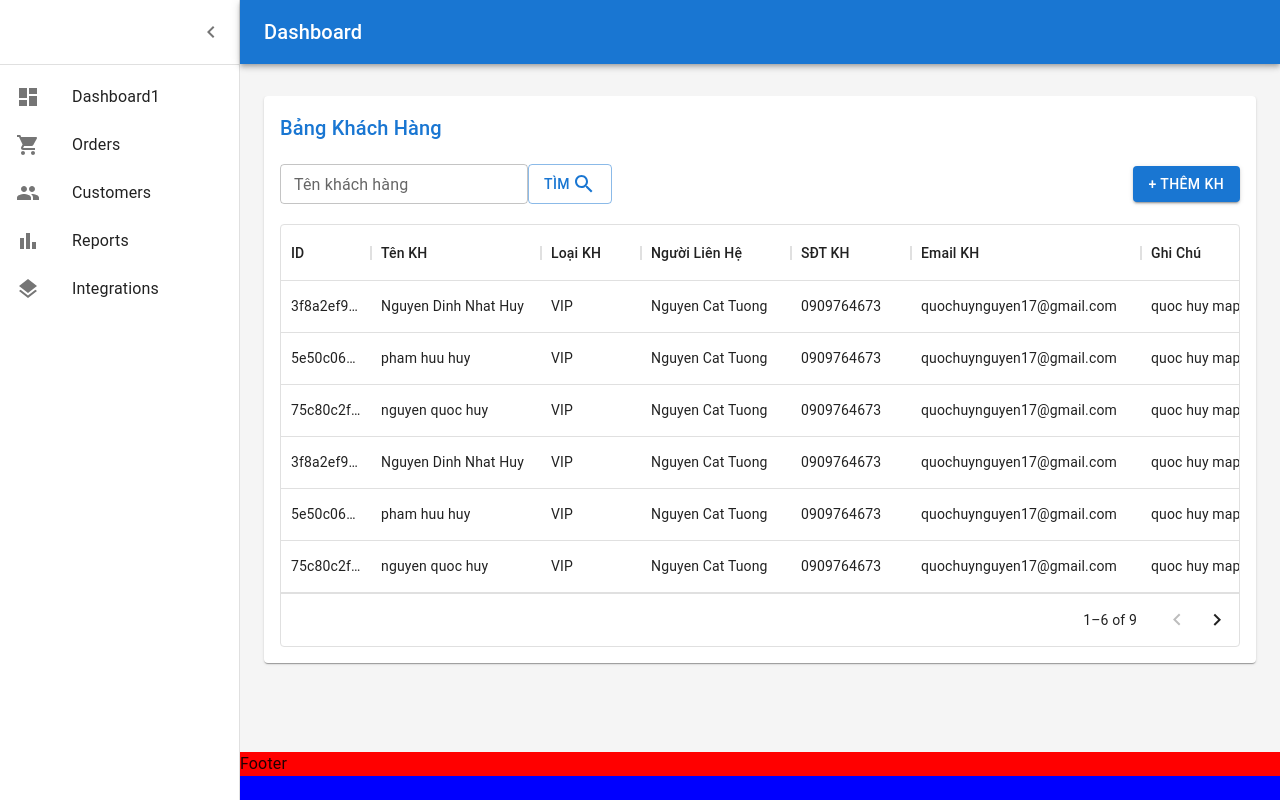
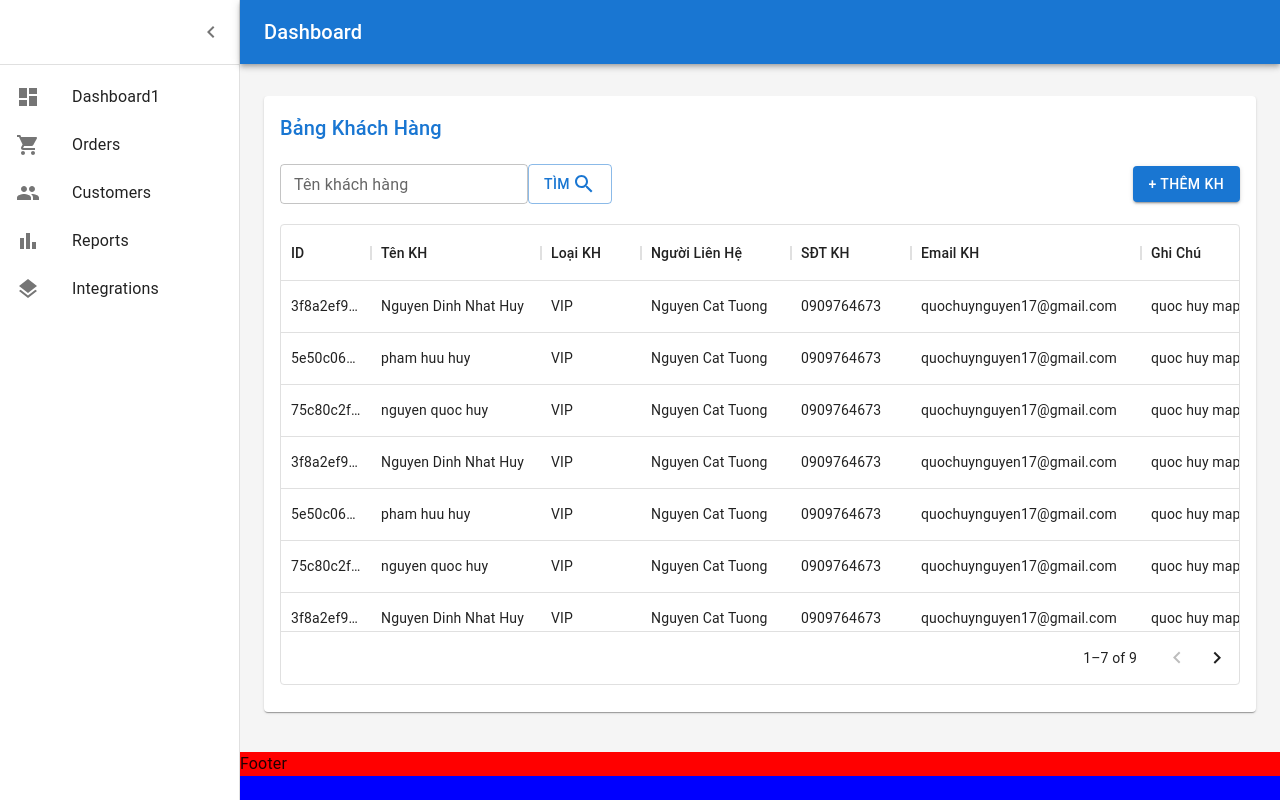
Before and after one commit to phamhuuhuy/LMS-PhuongHai, a React (Create React App) app in the folder frontend/: page /customer in a window 1280 px wide. Built offline with nearby package versions, Linux system fonts and the light colour scheme; the HTML template or start-up script is replaced by a standard one.

Commit message:
fix width customer table ui and add tooltip

```diff
--- a/frontend/src/components/Customer/Customer.tsx
+++ b/frontend/src/components/Customer/Customer.tsx
@@ -11,10 +11,13 @@ const Customer = () => {
       sx={{ mt: 4, mb: 4 }}
       style={{ height: "100%", overflow: "scroll" }}
     >
-      <Grid container spacing={3}>
+      <Grid container spacing={3} style={{ height: "100%" }}>
         {/* Recent Orders */}
         <Grid item xs={12}>
-          <Paper sx={{ p: 2, display: "flex", flexDirection: "column" }}>
+          <Paper
+            sx={{ p: 2, display: "flex", flexDirection: "column" }}
+            style={{ height: "100%" }}
+          >
             <CustomerTable />
           </Paper>
         </Grid>
--- a/frontend/src/components/Customer/CustomerTable.tsx
+++ b/frontend/src/components/Customer/CustomerTable.tsx
@@ -1,7 +1,7 @@
 import React from "react";
 import { DataGrid, GridColDef } from "@mui/x-data-grid";
 import { Edit, Delete, Search } from "@mui/icons-material";
-import { Typography, TextField, Button } from "@mui/material";
+import { Typography, TextField, Button, Tooltip } from "@mui/material";
 
 const CustomerTable = () => {
   const handleEdit = (id: string) => {
@@ -51,16 +51,20 @@ const CustomerTable = () => {
         return (
           <>
             <div style={{ marginRight: "20px" }}>
+              <Tooltip title="Sửa">
                 <Edit
                   style={{ color: "#1976d2" }}
                   onClick={() => handleEdit(params.row.id)}
                 />
+              </Tooltip>
             </div>
             <div>
+              <Tooltip title="Xoá">
                 <Delete
                   style={{ color: "red" }}
                   onClick={() => handleDelete(params.row.id)}
                 />
+              </Tooltip>
             </div>
             {/* <Link to={`/user/${params.row._id}`}>
                             <button className="userListEdit">Edit</button>
@@ -156,7 +160,7 @@ const CustomerTable = () => {
     },
   ];
   return (
-    <div>
+    <div style={{ height: "100%", width: "100%" }}>
       <Typography
         component="h2"
         variant="h6"
@@ -188,11 +192,11 @@ const CustomerTable = () => {
         <Button variant="contained">+ Thêm KH</Button>
       </div>
 
-      <div style={{ height: 423, width: "100%" }}>
+      <div style={{ height: "79%", width: "100%" }}>
         <DataGrid
           rows={rows}
           columns={columns}
-          pageSize={6}
+          pageSize={7}
           disableSelectionOnClick
         />
       </div>
```
Lines whose indentation alone changed are shown as unchanged.
